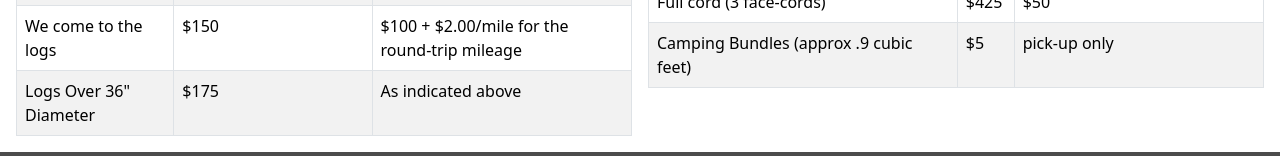
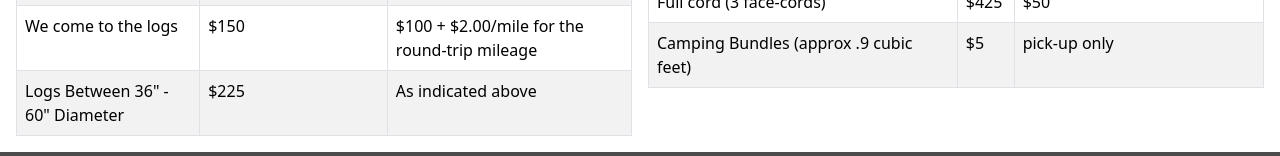
Before and after one commit to calebg84/new-sawmill-2021, a Next.js app: page /services in a window 1280 px wide. Shown: the part 1962-2118 px from the top of the page. Built offline with nearby package versions, Linux system fonts and the light colour scheme.

Commit message:
updating chainsaw rates

```diff
--- a/src/app/components/MillingRateTable.js
+++ b/src/app/components/MillingRateTable.js
@@ -25,8 +25,8 @@ const RateTable = () => {
             <td>$100 + $2.00/mile for the round-trip mileage</td>
           </tr>
           <tr>
-            <td>Logs Over 36" Diameter</td>
-            <td>$175</td>
+            <td>Logs Between 36" - 60" Diameter</td>
+            <td>$225</td>
             <td>As indicated above</td>
           </tr>
         </tbody>
```
Also changed, not shown: 1 other file (tests, documents, lock files or other folders).
